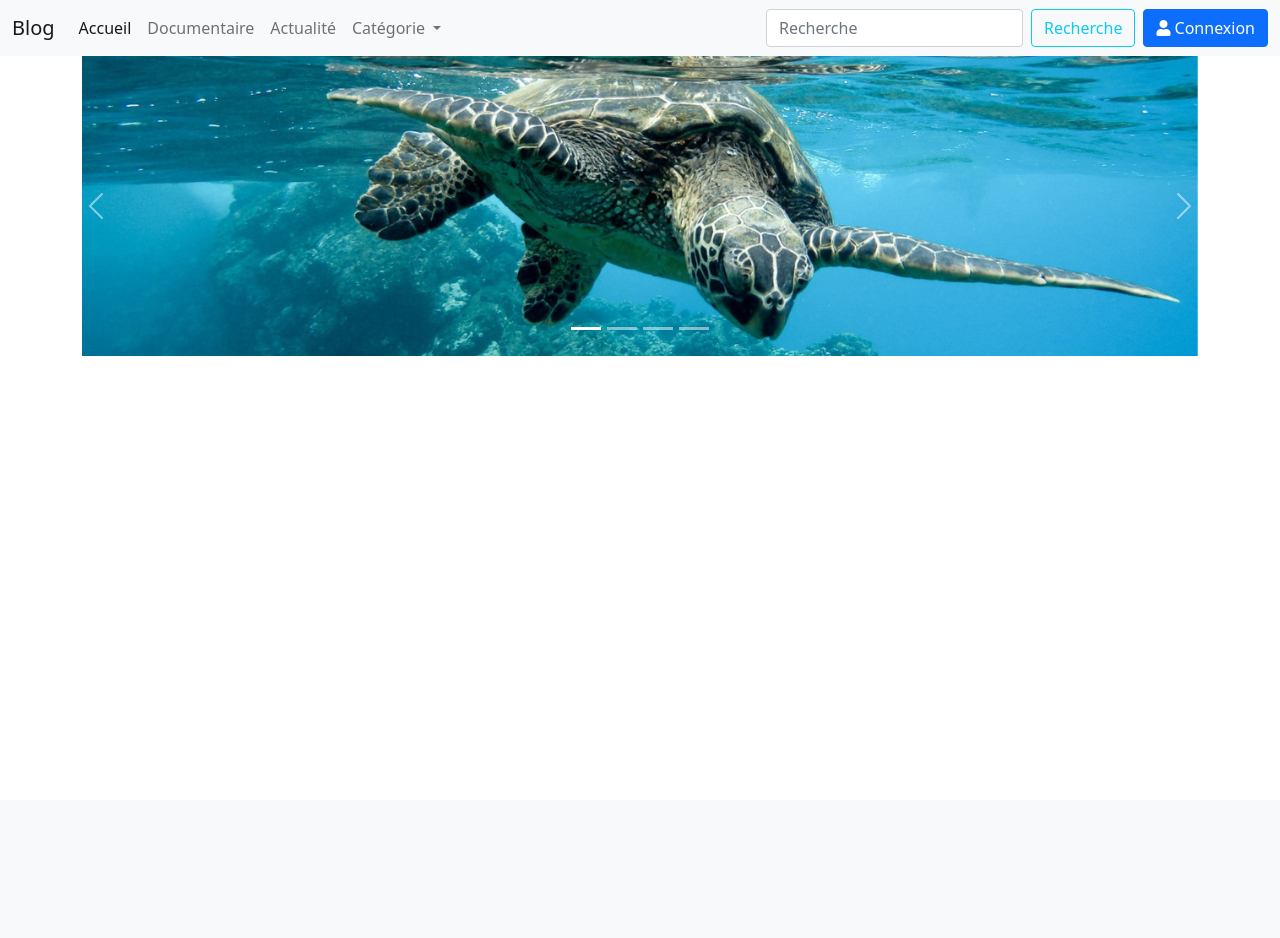
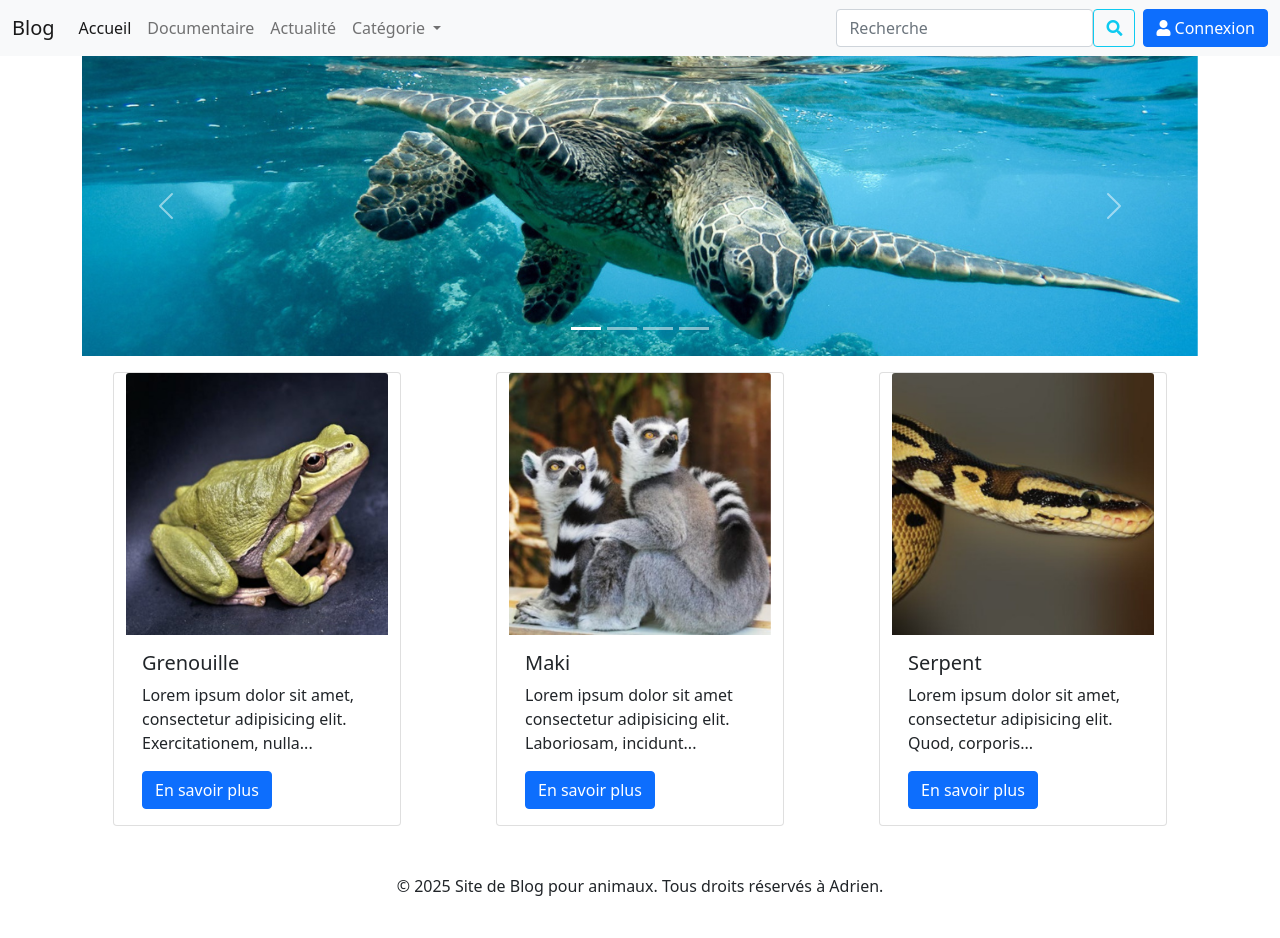
Before and after one commit to Adrien777-github/blog_animaux, a PHP site: page / in a window 1280 px wide. Before the commit the page ends 356 px from the top, so only its background shows below. Run offline with PHP 8.4, Linux system fonts and the light colour scheme.

Commit message:
card pour un animaux, pied de page, icon

```diff
--- a/index.php
+++ b/index.php
@@ -6,6 +6,7 @@
     <title>Blog | Animaux</title>
     <link href="/blog/assets/css/bootstrap.min.css" rel="stylesheet">
     <link href="/blog/fontawesome/css/all.min.css" rel="stylesheet">
+    <link rel="icon" type="image/png" href="favicon.png">
 </head>
 <body>
 <nav class="navbar navbar-expand-lg navbar-light bg-light">
@@ -43,8 +44,8 @@
 
       </ul>
       <form class="d-flex">
-        <input class="form-control me-2" type="search" placeholder="Recherche" aria-label="Search">
-        <button class="btn btn-outline-info me-2" type="submit">Recherche</button>
+        <input class="form-control" type="search" placeholder="Recherche" aria-label="Search">
+        <button class="btn btn-outline-info me-2" type="submit"><i class="fas fa-search"></i></button>
       </form>
       <a href="login-registration.php" class="btn btn-primary"><i class="fas fa-user"></i> Connexion</a>
     </div>
@@ -52,15 +53,16 @@
 </nav>
 
 <!-- Carrousel image animaux -->
-<div id="carouselExampleIndicators" class="carousel slide" data-bs-ride="carousel">
+<div class="container">
+<div id="carousel-animaux" class="carousel slide" data-bs-ride="carousel">
   <!-- Indicateurs (petits points) -->
   <div class="carousel-indicators">
-    <button type="button" data-bs-target="#carouselExampleIndicators" data-bs-slide-to="0" class="active" aria-current="true" aria-label="Slide 1"></button>
-    <button type="button" data-bs-target="#carouselExampleIndicators" data-bs-slide-to="1" aria-label="Slide 2"></button>
-    <button type="button" data-bs-target="#carouselExampleIndicators" data-bs-slide-to="2" aria-label="Slide 3"></button>
-    <button type="button" data-bs-target="#carouselExampleIndicators" data-bs-slide-to="3" aria-label="Slide 4"></button>
+    <button type="button" data-bs-target="#carousel-animaux" data-bs-slide-to="0" class="active" aria-current="true" aria-label="Slide 1"></button>
+    <button type="button" data-bs-target="#carousel-animaux" data-bs-slide-to="1" aria-label="Slide 2"></button>
+    <button type="button" data-bs-target="#carousel-animaux" data-bs-slide-to="2" aria-label="Slide 3"></button>
+    <button type="button" data-bs-target="#carousel-animaux" data-bs-slide-to="3" aria-label="Slide 4"></button>
 </div>
-  <div class="container">
+
   <!-- Contenu du carrousel -->
   <div class="carousel-inner">
     <div class="carousel-item active">
@@ -77,15 +79,52 @@
     </div>
   </div>
   <!-- Contrôles -->
-  <button class="carousel-control-prev" type="button" data-bs-target="#carouselExampleIndicators" data-bs-slide="prev">
+  <button class="carousel-control-prev" type="button" data-bs-target="#carousel-animaux" data-bs-slide="prev">
     <span class="carousel-control-prev-icon" aria-hidden="true"></span>
     <span class="visually-hidden">Précédent</span>
   </button>
-  <button class="carousel-control-next" type="button" data-bs-target="#carouselExampleIndicators" data-bs-slide="next">
+  <button class="carousel-control-next" type="button" data-bs-target="#carousel-animaux" data-bs-slide="next">
     <span class="carousel-control-next-icon" aria-hidden="true"></span>
     <span class="visually-hidden">Suivant</span>
   </button>
 </div>
+
+<div class="row justify-content-center">
+    <div class="col-md-3 mt-3 card" style="width: 18rem;" >
+        <img src="/blog/images/grenouille.png" class="card-img-top" alt="...">
+        <div class="card-body">
+            <h5 class="card-title">Grenouille</h5>
+            <p class="card-text">Lorem ipsum dolor sit amet, consectetur adipisicing elit. Exercitationem, nulla...</p>
+            <a href="#" class="btn btn-primary">En savoir plus</a>
+        </div>
+    </div>
+
+    <div class="col-md-3 mt-3 offset-md-1 card" style="width: 18rem;" >
+        <img src="/blog/images/maki.png" class="card-img-top" alt="...">
+        <div class="card-body">
+            <h5 class="card-title">Maki</h5>
+            <p class="card-text">Lorem ipsum dolor sit amet consectetur adipisicing elit. Laboriosam, incidunt...</p>
+            <a href="#" class="btn btn-primary">En savoir plus</a>
+        </div>
+    </div>
+
+    <div class="col-md-3 mt-3 offset-md-1 card" style="width: 18rem;" >
+        <img src="/blog/images/serpent.png" class="card-img-top" alt="...">
+        <div class="card-body">
+            <h5 class="card-title">Serpent</h5>
+            <p class="card-text">Lorem ipsum dolor sit amet, consectetur adipisicing elit. Quod, corporis...</p>
+            <a href="#" class="btn btn-primary">En savoir plus</a>
+        </div>
+    </div>
+</div>
+<footer class="text-center mt-5">
+        <p>&copy; 2025 Site de Blog pour animaux. Tous droits réservés à Adrien.</p>
+        <div>
+            <a href="#" class="text-light me-3"><i class="fas fa-facebook"></i></a>
+            <a href="#" class="text-light me-3"><i class="fas fa-twitter"></i></a>
+            <a href="#" class="text-light"><i class="fas fa-instagram"></i></a>
+        </div>
+</footer>
 </div>
 <script src="/blog/assets/js/bootstrap.bundle.min.js"></script>
 
```
Also changed, not shown: login-registration.php (+4 -3 lines), favicon.png (added), images/grenouille.png (added), images/maki.png (added), images/serpent.png (added).
